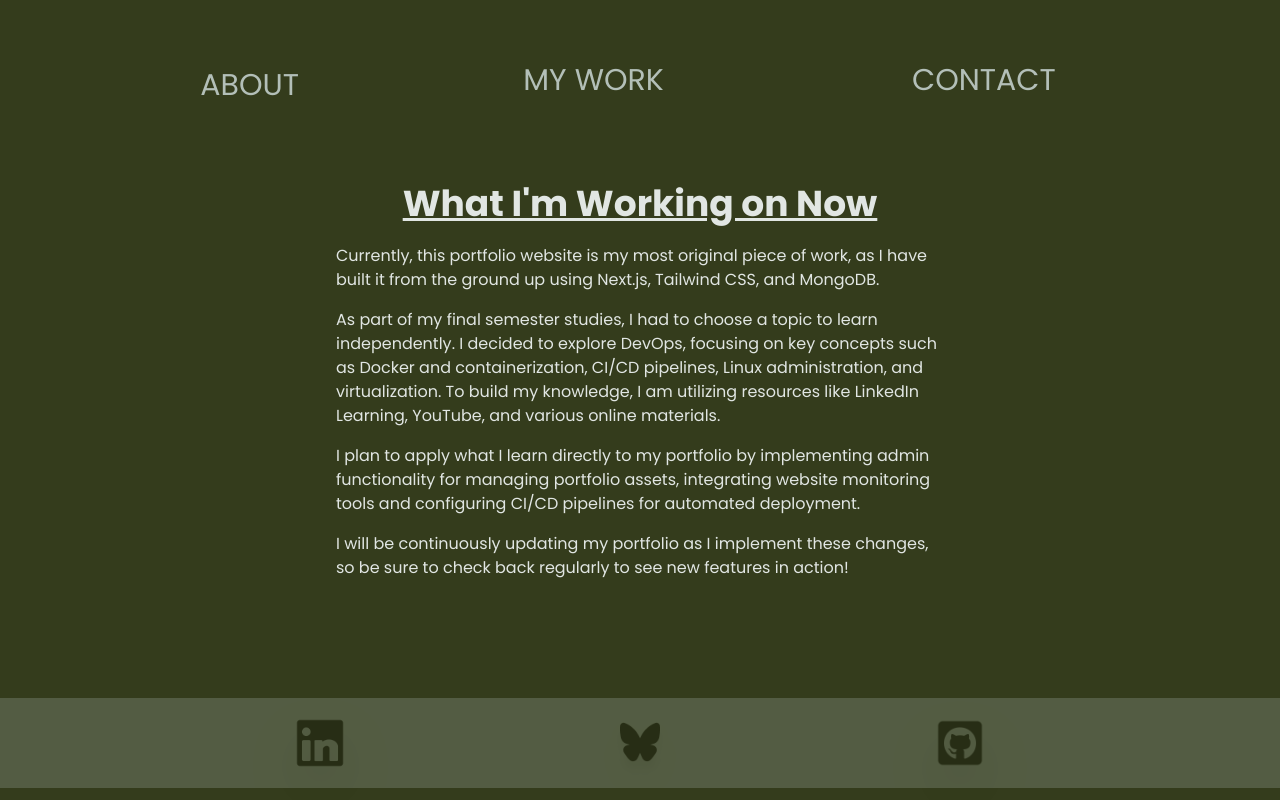
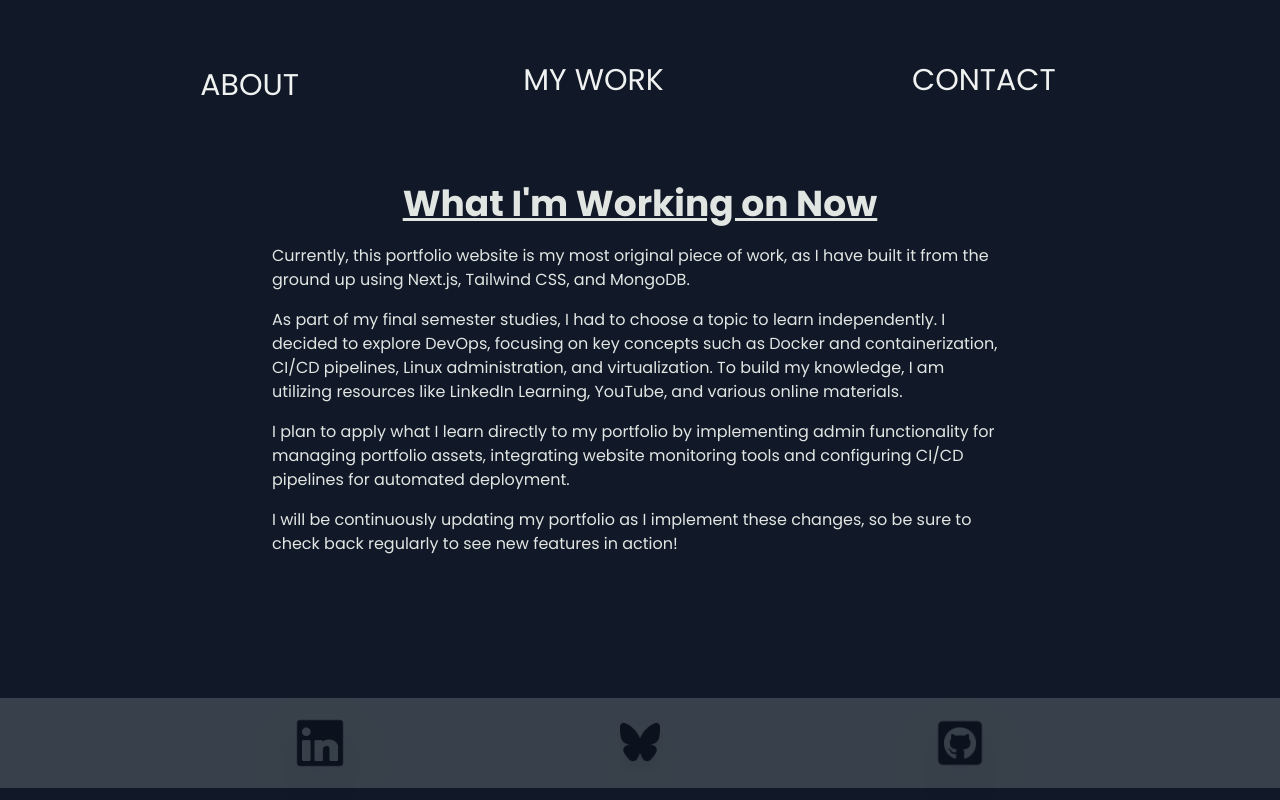
Before and after one commit to Dmaur/WebPortfolio, a Next.js app: page / in a window 1280 px wide. Built offline with nearby package versions, Linux system fonts and the light colour scheme; no server answers; the database is empty.

Commit message:
update layout and feature project styles for improved appearance

```diff
--- a/src/app/layout.tsx
+++ b/src/app/layout.tsx
@@ -13,7 +13,7 @@ export default function RootLayout({ children }: Readonly<{ children: React.Reac
 
   return (
     <html lang="en">
-      <body className="bg-drab min-h-screen font-poppins m-0 text-ash_gray">
+      <body className="bg-gray-900 min-h-screen font-poppins m-0 text-ash_gray-900">
         <div className="flex-1 overflow-auto">
           {children}
           <div className="bg-ash_gray opacity-25 lg:absolute lg:bottom-3 lg:left-0 lg:mb-0 ">
--- a/src/components/FeatureProject.tsx
+++ b/src/components/FeatureProject.tsx
@@ -6,7 +6,7 @@ export default function Feature() {
 
     return (
         <>
-           <div className="m-2 p-4 w-[50vw] mx-5 text-ash_gray-800 justify-self-center overflow-y-auto">
+           <div className="m-2 p-4 w-[60vw] h-[50vh] mx-5 text-ash_gray-800 justify-self-center overflow-y-auto">
                 <h1 className="underline mb-5 justify-self-center text-4xl font-bold">What I&apos;m Working on Now</h1>
                 <div className="">
                         <p className="mb-4">
```
